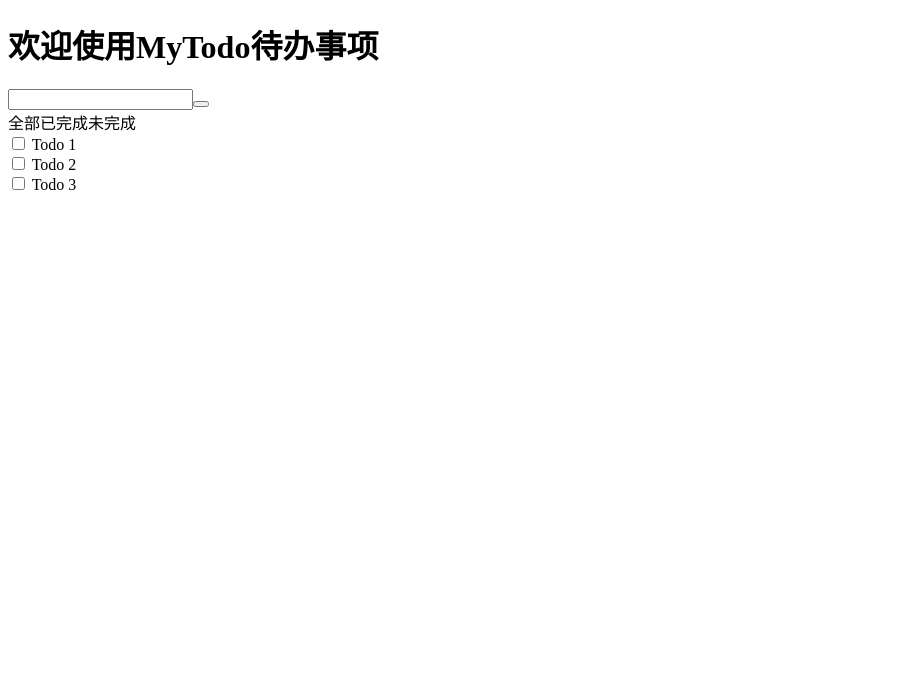
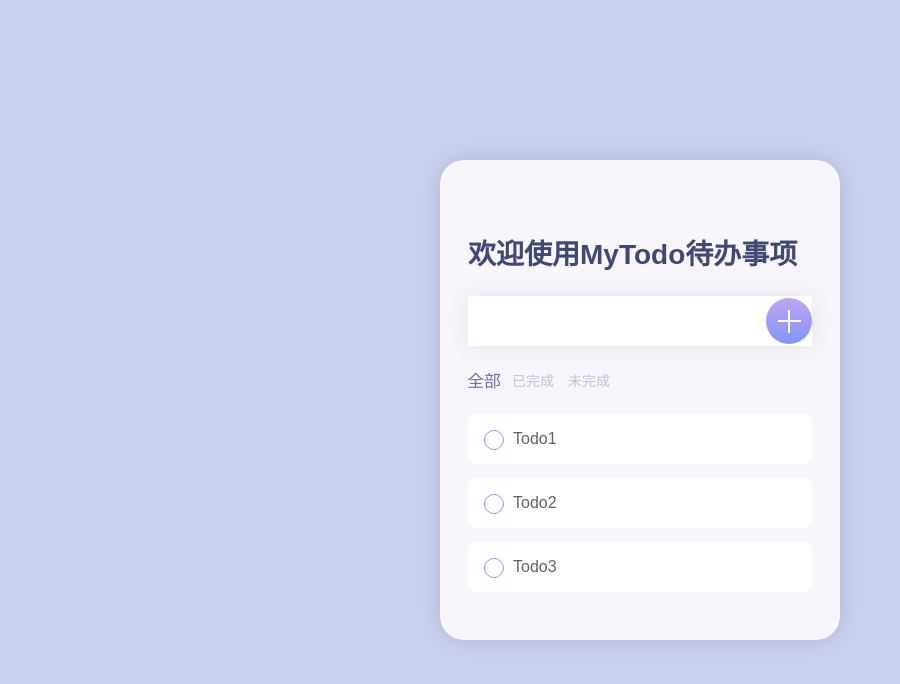
Before and after one commit to muxik/todo-app, a Vue app: page / in a window 1280 px wide. Shown: the top 684 px of the page, without its empty margins (0-900 px from the left). Built offline with nearby package versions, Linux system fonts and the light colour scheme.

Commit message:
style 完成了css部分

```diff
--- a/src/App.vue
+++ b/src/App.vue
@@ -1,5 +1,4 @@
 <template>
-
   <main>
     <div class="container">
       <h1>欢迎使用MyTodo待办事项</h1>
@@ -17,26 +16,24 @@
       <div class="todo-list">
         <div class="todo-item">
           <label>
-            <input type="checkbox" />
-            Todo 1
+            <input type="checkbox" name="" id="">
+            Todo1
+            <span class="check-button"></span>
           </label>
-          <span class="check-button"></span>
         </div>
-
         <div class="todo-item">
           <label>
-            <input type="checkbox" />
-            Todo 2
+            <input type="checkbox" name="" id="">
+            Todo2
+            <span class="check-button"></span>
           </label>
-          <span class="check-button"></span>
         </div>
-
         <div class="todo-item">
           <label>
-            <input type="checkbox" />
-            Todo 3
+            <input type="checkbox" name="" id="">
+            Todo3
+            <span class="check-button"></span>
           </label>
-          <span class="check-button"></span>
         </div>
       </div>
     </div>
@@ -51,4 +48,144 @@
 </script>
 
 <style>
+* {
+  box-sizing: border-box;
+  margin: 0;
+  padding: 0;
+  font-family: "wqy-zenhei", "Microsoft Yahei", sans-serif;
+}
+
+main {
+  width: 100vw;
+  min-height: 100vh;
+  display: grid;
+  align-items: center;
+  justify-content: center;
+  background: rgb(203, 210, 240);
+}
+
+.container {
+  width: 60%;
+  min-width: 400px;
+  box-shadow: 0px 0px 24px rgba(0, 0, 0, 0.15);
+  border-radius: 24px;
+  padding: 48px 28px;
+  background-color: rgb(248, 246, 252);
+}
+
+h1 {
+  margin: 24px 0;
+  font-size: 28px;
+  color: #414873;
+}
+
+.input-add {
+  position: relative;
+  display: flex;
+  align-items: center;
+}
+.input-add input {
+  padding: 16px 52px 16px 18px;
+  border: none;
+  outline: none;
+  box-shadow: 0 0 24px rgba(0, 0, 0, 0.08);
+  width: 100%;
+  font-size: 16px;
+  color: #626262;
+}
+
+.input-add button {
+  width: 46px;
+  height: 46px;
+  border-radius: 50%;
+  background: linear-gradient(#c0a5f3, #7f95f7);
+  border: none;
+  outline: none;
+
+  color: #fff;
+  position: absolute;
+  right: 0px;
+
+  cursor: pointer;
+}
+
+.input-add .plus {
+  display: block;
+  width: 100%;
+  height: 100%;
+  background: linear-gradient(#fff, #fff), linear-gradient(#fff, #fff);
+  background-size: 50% 2px, 2px 50%;
+  background-position: center;
+  background-repeat: no-repeat;
+}
+
+.filters {
+  display: flex;
+  margin: 24px 2px;
+  color: #c0c2ce;
+  font-size: 14px;
+}
+
+.filters .filter {
+  margin-right: 14px;
+  transition: 0.8s;
+}
+
+.filters .filter.active {
+  color: #6b729c;
+  transform: scale(1.2);
+}
+
+.todo-list {
+  display: grid;
+  row-gap: 14px;
+}
+
+.todo-item {
+  background: #fff;
+  padding: 16px;
+  border-radius: 8px;
+  color: #626262;
+}
+
+.todo-item label {
+  position: relative;
+  display: flex;
+  align-items: center;
+}
+
+.todo-item label span.check-button {
+  position: absolute;
+  top: 0;
+}
+
+.todo-item label span.check-button::before,
+.todo-item label span.check-button::after {
+  content: "";
+  display: block;
+  position: absolute;
+  width: 18px;
+  height: 18px;
+  border-radius: 50%;
+}
+
+.todo-item label span.check-button::before {
+  border: 1px solid #b382f9;
+}
+
+.todo-item label span.check-button::after {
+  transition: 0.4s;
+  background: #b382f9;
+  transform: translate(1px, 1px) scale(0.8);
+  opacity: 0;
+}
+
+.todo-item input {
+  margin-right: 16px;
+  opacity: 0;
+}
+
+.todo-item input:checked + span.check-button::after {
+  opacity: 1;
+}
 </style>
```
